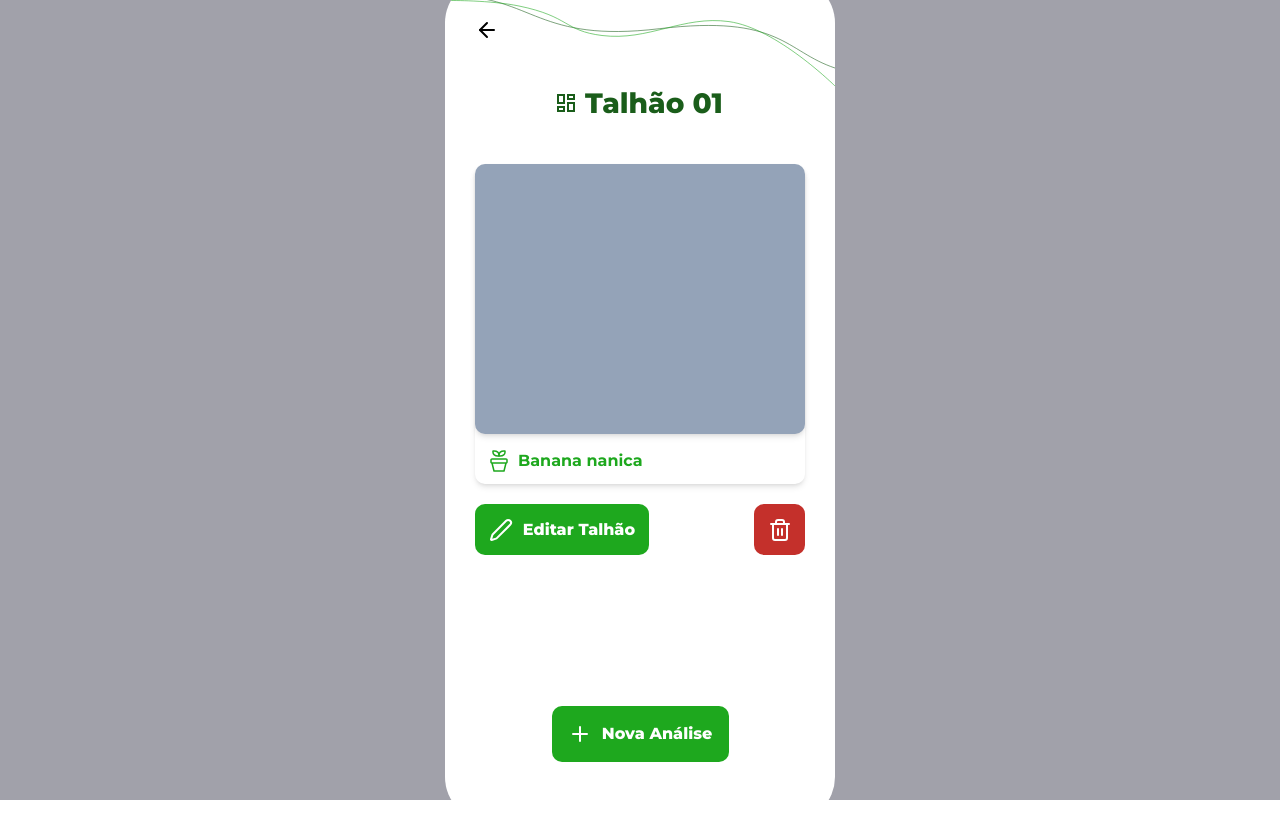
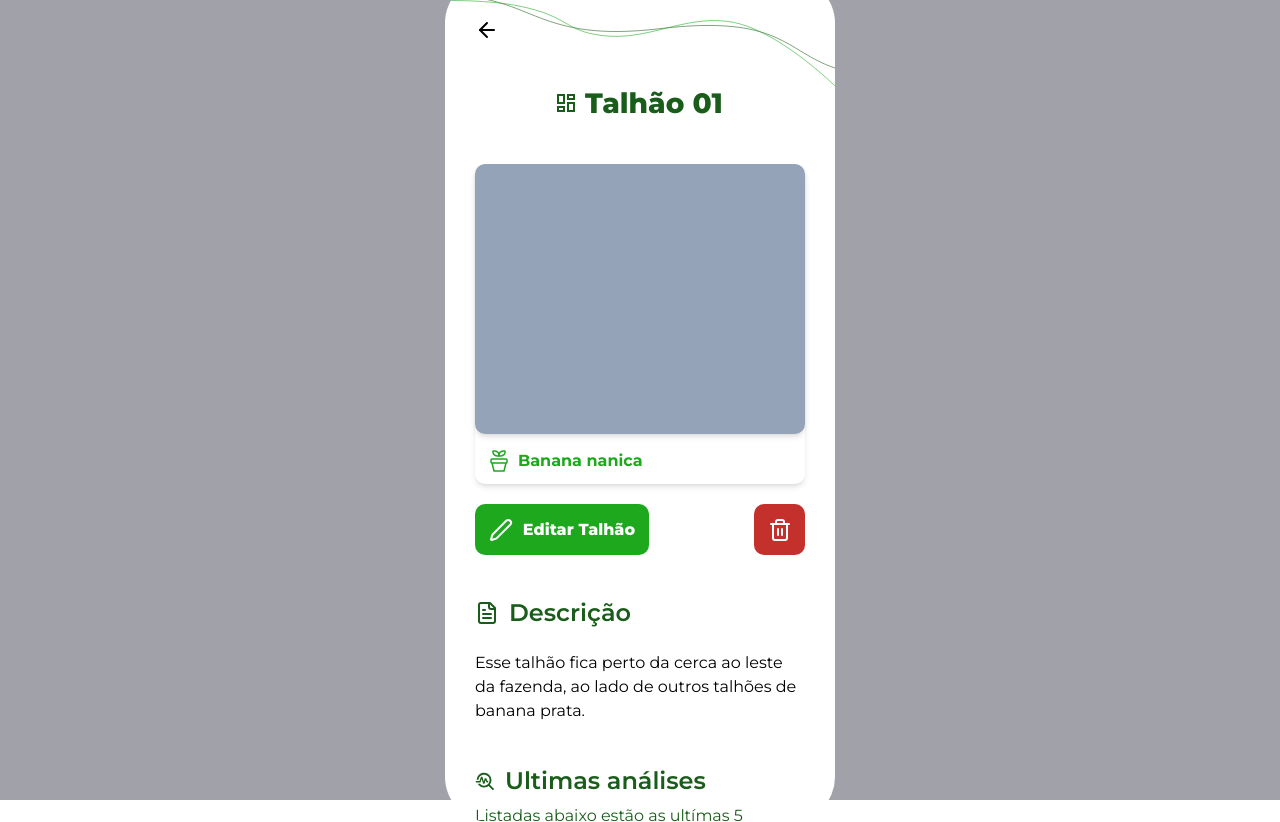
Before and after one commit to banap-app/banap-app, a React (Vite) app: page /field in a window 1280 px wide. Built offline with nearby package versions, Linux system fonts and the light colour scheme.

Commit message:
Finished the field page

```diff
--- a/src/assets/PagesAssets.jsx
+++ b/src/assets/PagesAssets.jsx
@@ -365,3 +365,20 @@ export const NPKResultImage = () => {
     </>
   )
 }
+
+export const Troubleshoot = () => {
+  return (
+    <svg
+      width='20'
+      height='19'
+      viewBox='0 0 20 19'
+      fill='none'
+      xmlns='http://www.w3.org/2000/svg'
+    >
+      <path
+        d='M17.8834 18.2497L13.575 13.9413C12.9487 14.4302 12.2573 14.8122 11.5011 15.0872C10.7448 15.3622 9.93893 15.4997 9.08337 15.4997C7.70837 15.4997 6.46705 15.1636 5.35942 14.4913C4.25178 13.8191 3.37712 12.933 2.73546 11.833H4.98129C5.50074 12.3983 6.10803 12.8452 6.80317 13.1736C7.4983 13.5021 8.25837 13.6663 9.08337 13.6663C10.6112 13.6663 11.9098 13.1316 12.9792 12.0622C14.0487 10.9927 14.5834 9.69412 14.5834 8.16634C14.5834 6.63856 14.0487 5.33995 12.9792 4.27051C11.9098 3.20106 10.6112 2.66634 9.08337 2.66634C7.64726 2.66634 6.40594 3.15141 5.35942 4.12155C4.31289 5.09169 3.72851 6.28717 3.60629 7.70801H1.77296C1.89518 5.76773 2.65525 4.13683 4.05317 2.8153C5.45108 1.49377 7.12782 0.833008 9.08337 0.833008C11.1306 0.833008 12.8646 1.54342 14.2855 2.96426C15.7063 4.38509 16.4167 6.11912 16.4167 8.16634C16.4167 9.0219 16.2792 9.8278 16.0042 10.584C15.7292 11.3403 15.3473 12.0316 14.8584 12.658L19.1667 16.9663L17.8834 18.2497ZM8.09796 11.833L6.65421 7.06634L5.46254 10.458H0.833374V9.08301H4.50004L6.01254 4.72884H7.38754L8.78546 9.40384L9.77087 6.33301H11.1459L12.5209 9.08301H13.2084V10.458H11.673L10.5959 8.30384L9.45004 11.833H8.09796Z'
+        fill='#1A5D1A'
+      />
+    </svg>
+  )
+}
--- a/src/index.css
+++ b/src/index.css
@@ -3,13 +3,12 @@
 @tailwind utilities;
 
 @layer utilities {
-    /* Chrome, Safari and Opera */
     .no-scrollbar::-webkit-scrollbar {
       display: none;
     }
 
     .no-scrollbar {
-      -ms-overflow-style: none; /* IE and Edge */
-      scrollbar-width: none; /* Firefox */
+      -ms-overflow-style: none;
+      scrollbar-width: none;
     }
 }
--- a/src/pages/FieldPage.jsx
+++ b/src/pages/FieldPage.jsx
@@ -3,15 +3,15 @@ import {
   RegisterUpperLines,
   FieldIcon,
   PlantIcon,
-  FieldImage,
+  Troubleshoot,
 } from '../assets/PagesAssets'
-import { ArrowLeft, Trash2, Pen, Plus } from 'lucide-react'
+import { ArrowLeft, Trash2, Pen, Plus, FileText } from 'lucide-react'
 
 const FieldPage = () => {
   const navigate = useNavigate()
 
   return (
-    <div className='relative flex h-full w-full flex-col items-center justify-center'>
+    <div className='relative flex h-[1140px] w-full flex-col items-center justify-center'>
       <div className='absolute left-[5px] top-[17px]'>
         <RegisterUpperLines />
       </div>
@@ -21,7 +21,8 @@ const FieldPage = () => {
       >
         <ArrowLeft />
       </div>
-      <div className='absolute top-[104px] flex flex-col gap-[40px]'>
+      <div className='absolute top-[104px] flex flex-col gap-[66px]'>
+        <div className='flex flex-col gap-[40px]'>
           <div className='flex items-center justify-center gap-[10px]'>
             <FieldIcon />
             <p className='text-[28px] font-extrabold text-banap-dark'>
@@ -30,7 +31,6 @@ const FieldPage = () => {
           </div>
           <div className='flex flex-col gap-[20px]'>
             <div className='h-[320px] w-[330px] rounded-[10px] shadow-md'>
-            {/* bg-[url("./assets/imgs/FieldImage.png")] */}
               <div className='h-[270px] w-[330px] rounded-[10px] bg-slate-400 shadow-md'></div>
               <div className='flex items-center gap-[10px] p-[15px]'>
                 <PlantIcon />
@@ -49,11 +49,44 @@ const FieldPage = () => {
               </button>
             </div>
           </div>
+          <div className='flex w-[330px] flex-col gap-[20px]'>
+            <div className='flex items-center gap-[10px]'>
+              <FileText color='#1a5d1a' />
+              <p className='text-[24px] font-semibold text-banap-dark'>
+                Descrição
+              </p>
             </div>
-      <button className='absolute bottom-[60px] flex h-[56px] w-[177px] items-center justify-center gap-[10px] rounded-[10px] bg-banap-light text-base font-extrabold text-white'>
+            <p className='font-regular text-base'>
+              Esse talhão fica perto da cerca ao leste da fazenda, ao lado de
+              outros talhões de banana prata.
+            </p>
+          </div>
+          <div className='flex w-[330px] flex-col gap-[5px]'>
+            <div className='flex items-center gap-[10px]'>
+              <Troubleshoot />
+              <p className='text-[24px] font-semibold text-banap-dark'>
+                Ultimas análises
+              </p>
+            </div>
+            <p className='font-regular text-base text-banap-dark'>
+              Listadas abaixo estão as ultímas 5 análises feitas nesse talhão!
+            </p>
+          </div>
+        </div>
+        <div className='flex flex-col gap-[40px]'>
+          <div className='w-[330px]'>
+            <p className='text-center text-base font-bold text-[#8c8c8c]'>
+              Você ainda não<br></br>realizou nenhuma análise
+            </p>
+          </div>
+          <div className='flex w-[330px] items-center justify-center'>
+            <button className='flex h-[56px] w-[177px] items-center justify-center gap-[10px] rounded-[10px] bg-banap-light text-base font-extrabold text-white'>
               <Plus />
               Nova Análise
             </button>
+          </div>
+        </div>
+      </div>
     </div>
   )
 }
--- a/src/pages/NPKResultPage.jsx
+++ b/src/pages/NPKResultPage.jsx
@@ -3,14 +3,14 @@ import { NPKResultImage, RegisterUpperLines } from '../assets/PagesAssets'
 
 const NPKResultPage = () => {
   return (
-    <div className='relative flex h-[1054px] w-full flex-col items-center justify-center'>
+    <div className='relative flex h-[1080px] w-full flex-col items-center justify-center'>
       <div className='absolute left-[30px] top-[40px]'>
         <ArrowLeft />
       </div>
       <div className='absolute left-[5px] top-[17px]'>
         <RegisterUpperLines />
       </div>
-      <div className='absolute top-[104px] flex flex-col'>
+      <div className='absolute top-[104px] flex flex-col gap-[70px]'>
         <div className='flex flex-col gap-[43px]'>
           <div className='flex w-[330px] flex-col items-center justify-center gap-[70px]'>
             <div className='flex flex-col gap-[10px]'>
```
Lines whose indentation alone changed are shown as unchanged.
